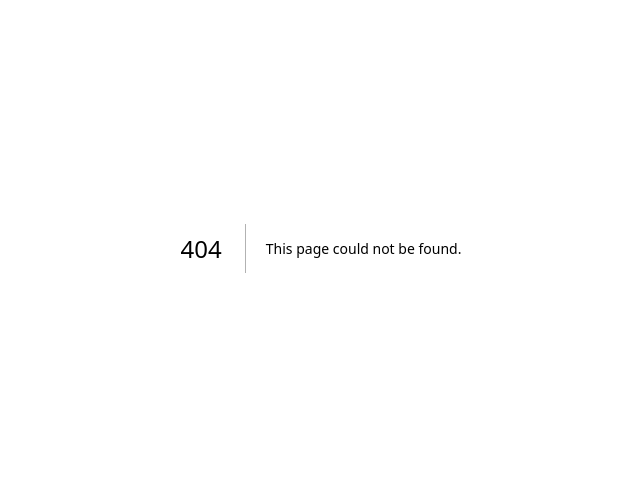
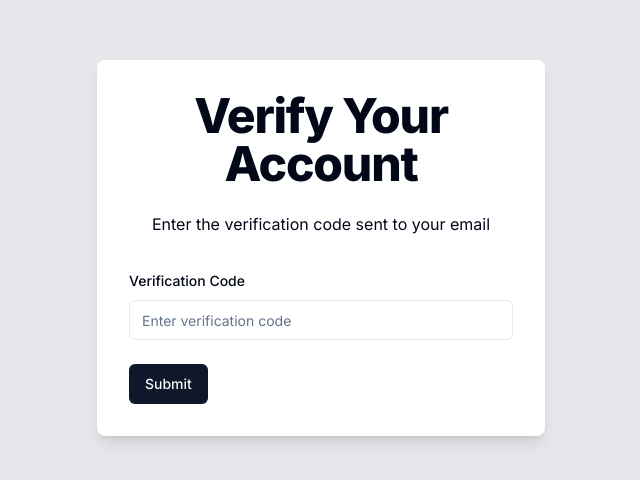
Before and after one commit to Akshay-227/Mystery-Message, a Next.js app: page /verify/1 in a window 1280 px wide. Before the commit this address had no page. Shown: the part 152-632 px from the top of the page, without its empty margins (319-959 px from the left). Built offline with nearby package versions, Linux system fonts and the light colour scheme.

Commit message:
verify-otp

```diff
--- /dev/null
+++ b/src/app/(auth)/verify/[username]/page.tsx
@@ -0,0 +1,93 @@
+'use client';
+import { Button } from "@/components/ui/button";
+import {
+  FormField,
+  FormItem,
+  FormControl,
+  FormMessage,
+  FormLabel,
+  Form,
+} from "@/components/ui/form";
+import { Input } from "@/components/ui/input";
+import { useToast } from "@/components/ui/use-toast";
+import { verifySchema } from "@/schemas/verfySchema";
+import { ApiResponse } from "@/types/ApiResponse";
+import { zodResolver } from "@hookform/resolvers/zod";
+import axios, { AxiosError } from "axios";
+import { useParams, useRouter } from "next/navigation";
+import React from "react";
+import { useForm } from "react-hook-form";
+import * as z from "zod";
+
+const VerifyAccount = () => {
+  const router = useRouter();
+  const params = useParams<{ username: string }>();
+  const { toast } = useToast();
+  //zod implementation
+  const form = useForm<z.infer<typeof verifySchema>>({
+    resolver: zodResolver(verifySchema),
+  });
+
+  const onSubmit = async (data: z.infer<typeof verifySchema>) => {
+    console.log("submit");
+    try {
+      const response = await axios.post("/api/verify-code", {
+        username: params.username,
+        code: data.code,
+      });
+      toast({
+        title: "Success",
+        description: response.data.message,
+      });
+      router.replace("/sign-in");
+    } catch (error) {
+      const axiosError = error as AxiosError<ApiResponse>;
+      toast({
+        title: "Verification failed",
+        description:
+          axiosError.response?.data.message ?? "Something went wrong",
+        variant: "destructive",
+      });
+    }
+  };
+  return (
+    <div className="flex justify-center items-center min-h-screen bg-gray-200">
+      <div className="max-w-md w-full p-8 space-y-8 bg-white rounded-lg shadow-lg">
+        <div className="text-center">
+          <h1 className="text-4xl font-extrabold tracking-tight lg:text-5xl mb-6">
+            Verify Your Account
+          </h1>
+          <p className="mb-6">
+            Enter the verification code sent to your email
+          </p>
+        </div>
+        <div>
+          <Form {...form}>
+            <form className="space-y-6" onSubmit={form.handleSubmit(onSubmit)}>
+              <FormField
+                control={form.control}
+                name="code"
+                render={({ field }) => (
+                  <FormItem>
+                    <FormLabel>Verification Code</FormLabel>
+                    <FormControl>
+                      <Input
+                        type="text"
+                        placeholder="Enter verification code"
+                        {...field}
+                      />
+                    </FormControl>
+                    <FormMessage />
+                  </FormItem>
+                )}
+              />
+              <Button type="submit"> Submit</Button>
+            </form>
+          </Form>
+        </div>
+      </div>
+    </div>
+  );
+};
+
+export default VerifyAccount;
```
